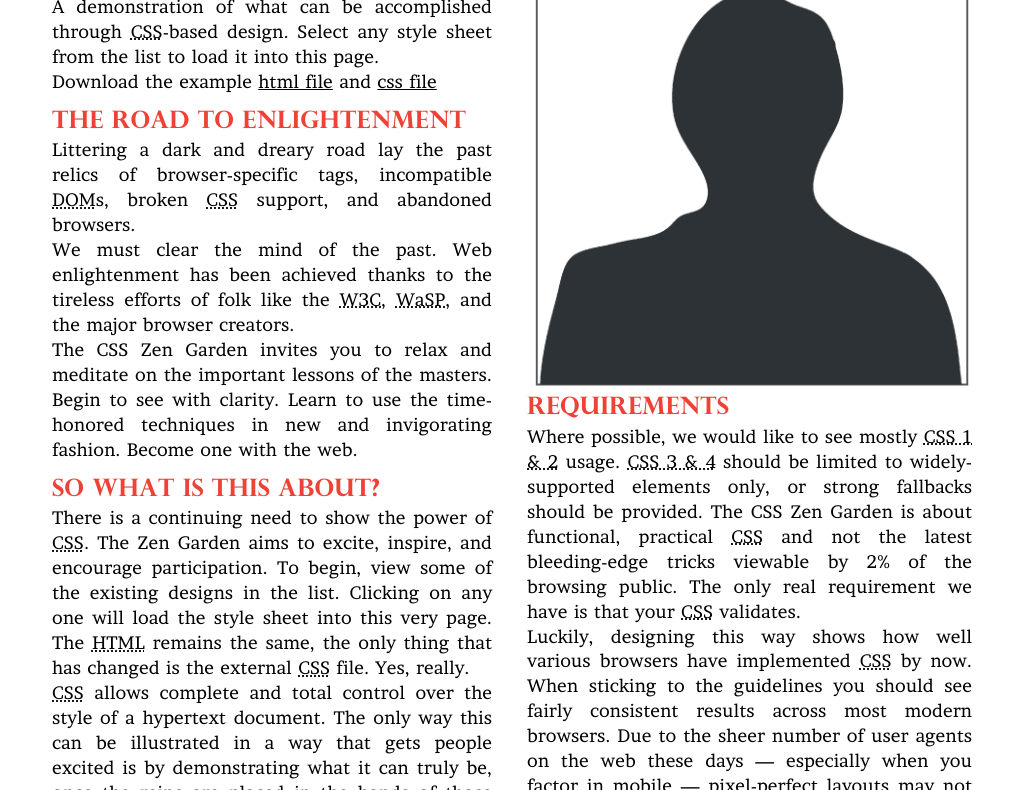
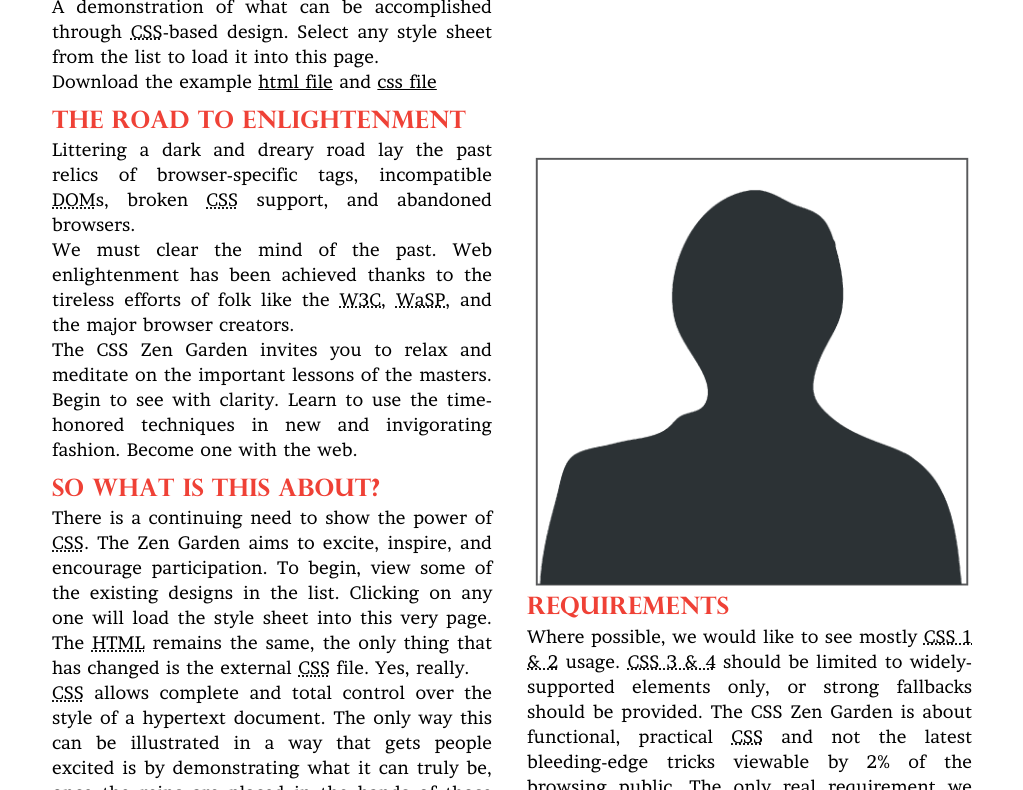
Before and after one commit to megwann/megwann.github.io, a plain HTML site: page CSS ZEN GARDEN - Megan Storey/root/index.html in a window 1280 px wide. Shown: the part 411-1201 px from the top of the page, without its empty margins (128-1151 px from the left). Drawn offline with Linux system fonts and the light colour scheme.

Commit message:
zen garden
image move

```diff
--- a/CSS ZEN GARDEN - Megan Storey/root/css/style.css
+++ b/CSS ZEN GARDEN - Megan Storey/root/css/style.css
@@ -145,7 +145,7 @@ h3{
     float: right;
     margin-left: 500px;
     margin-right: 20px;
-    margin-top: -1700px;
+    margin-top: -1500px;
     margin-bottom: 10px;
     text-align: justify;
 }
```
